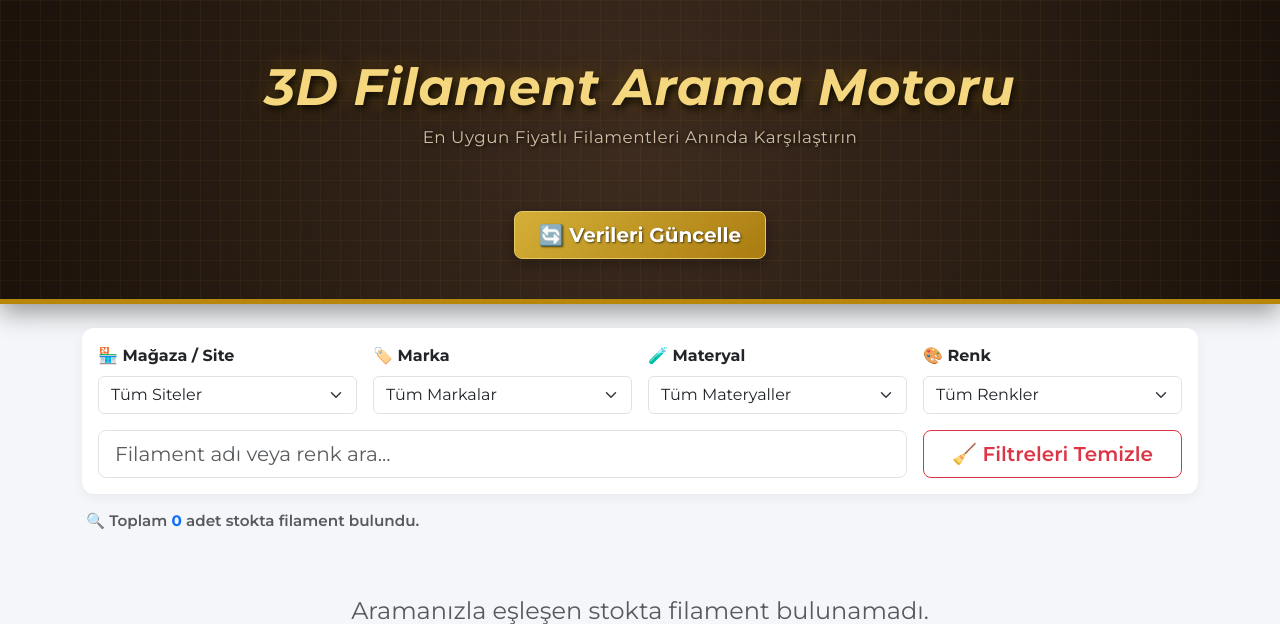
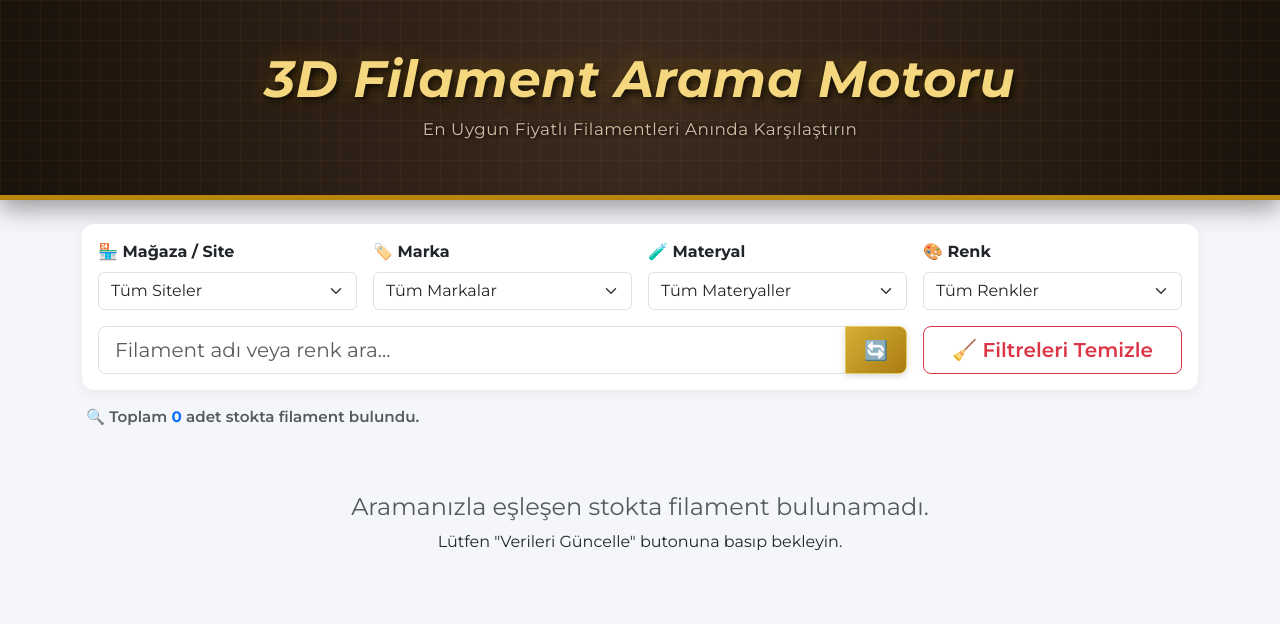
Before and after one commit to Cordamauro/filament-robotu, a Flask app: page / in a window 1280 px wide. Shown: the top 624 px of the page. Run offline with Flask 3, Linux system fonts and the light colour scheme; data that the repository does not hold is empty.

Commit message:
Update index.html

```diff
--- a/templates/index.html
+++ b/templates/index.html
@@ -18,7 +18,7 @@
             background: radial-gradient(circle at center, #3d2b1f 0%, #1a120b 100%);
             border-bottom: 5px solid #b8860b;
             box-shadow: 0 8px 24px rgba(0,0,0,0.4);
-            padding: 3.5rem 1rem 2rem 1rem;
+            padding: 3rem 1rem 1.8rem 1rem;
             position: relative;
             text-align: center;
         }
@@ -49,16 +49,14 @@
             font-weight: 500;
             letter-spacing: 0.5px;
             text-shadow: 1px 1px 4px #000;
-            margin-bottom: 1.8rem;
+            margin-bottom: 1.5rem;
         }
 
-        /* DİNAMİK RENK TOPLARI KAPSAYICISI */
         .spool-bar {
             display: flex;
             justify-content: center;
             align-items: center;
             gap: 12px;
-            margin-bottom: 2rem;
             flex-wrap: wrap;
             max-width: 900px;
             margin-left: auto;
@@ -73,7 +71,6 @@
             box-shadow: 0 4px 8px rgba(0,0,0,0.5), inset 0 0 6px rgba(0,0,0,0.4);
             transition: all 0.2s ease;
             cursor: pointer;
-            position: relative;
         }
 
         .spool-dot:hover {
@@ -87,19 +84,40 @@
             box-shadow: 0 0 15px rgba(245, 215, 127, 0.9);
         }
 
-        .btn-gold {
+        /* İÇE GÖMÜLÜ SADE VERİLERİ GÜNCELLE İKON BUTONU */
+        .btn-update-icon {
             background: linear-gradient(135deg, #d4af37 0%, #aa7c11 100%);
             color: #ffffff;
             border: 1px solid #e6ca65;
-            text-shadow: 1px 1px 2px rgba(0,0,0,0.6);
-            box-shadow: 0 4px 12px rgba(0,0,0,0.3);
-            transition: all 0.3s ease;
+            border-radius: 8px;
+            padding: 0 18px;
+            font-size: 1.2rem;
+            display: flex;
+            align-items: center;
+            justify-content: center;
+            transition: all 0.2s ease;
+            box-shadow: 0 2px 6px rgba(0,0,0,0.15);
         }
-        .btn-gold:hover {
+
+        .btn-update-icon:hover {
             background: linear-gradient(135deg, #e6ca65 0%, #c59b27 100%);
             color: #1a1003;
-            transform: translateY(-2px);
-            box-shadow: 0 6px 16px rgba(184, 134, 11, 0.5);
+            transform: scale(1.05);
+            box-shadow: 0 4px 12px rgba(184, 134, 11, 0.4);
+        }
+
+        .spin-icon {
+            display: inline-block;
+            transition: transform 0.5s ease;
+        }
+
+        .spinning {
+            animation: spin 1s infinite linear;
+        }
+
+        @keyframes spin {
+            0% { transform: rotate(0deg); }
+            100% { transform: rotate(360deg); }
         }
 
         .card { border: none; border-radius: 12px; box-shadow: 0 4px 12px rgba(0,0,0,0.05); transition: transform 0.2s, box-shadow 0.2s; overflow: hidden; }
@@ -119,11 +137,8 @@
         <h1 class="hero-title">3D Filament Arama Motoru</h1>
         <p class="hero-subtitle">En Uygun Fiyatlı Filamentleri Anında Karşılaştırın</p>
 
-        <!-- TIKLANABİLİR DİNAMİK RENK TOPLARI -->
+        <!-- DİNAMİK RENK TOPLARI -->
         <div id="spoolBar" class="spool-bar"></div>
-
-        <button id="btnUpdate" class="btn btn-gold btn-lg px-4 py-2 fw-bold" onclick="triggerUpdate()">🔄 Verileri Güncelle</button>
-        <div id="updateStatus" class="small mt-2 text-warning opacity-75"></div>
     </div>
 </div>
 
@@ -138,7 +153,7 @@
             </div>
 
             <div class="col-md-3">
-                <label class="form-label fw-bold">🏷️️ Marka</label>
+                <label class="form-label fw-bold">🏷️ Marka</label>
                 <select id="filterBrand" class="form-select" onchange="loadProducts()">
                     <option value="">Tüm Markalar</option>
                 </select>
@@ -158,8 +173,14 @@
                 </select>
             </div>
 
+            <!-- ARAMA KUTUSU VE SAĞINA EKLENEN İKON BUTON -->
             <div class="col-md-9 mt-3">
-                <input type="text" id="searchQuery" class="form-control form-control-lg" placeholder="Filament adı veya renk ara..." onkeyup="loadProducts()">
+                <div class="input-group">
+                    <input type="text" id="searchQuery" class="form-control form-control-lg" placeholder="Filament adı veya renk ara..." onkeyup="loadProducts()">
+                    <button id="btnUpdate" class="btn btn-update-icon" title="Verileri Güncelle" onclick="triggerUpdate()">
+                        <span id="updateIcon" class="spin-icon">🔄</span>
+                    </button>
+                </div>
             </div>
 
             <div class="col-md-3 mt-3 d-flex align-items-end">
@@ -230,7 +251,6 @@ async function loadFilters() {
     }
 }
 
-// HEADER RENK TOPLARINI OLUŞTURMA VE TIKLAMA BİLGİSİ
 function renderHeaderSpoolDots(colors) {
     const spoolBar = document.getElementById('spoolBar');
     if (!colors || colors.length === 0) return;
@@ -245,11 +265,9 @@ function renderHeaderSpoolDots(colors) {
     `).join('');
 }
 
-// TOPA TIKLANDIĞINDA ÇALIŞAN FONKSİYON
 function selectColorFromHeader(colorName) {
     const colorSelect = document.getElementById('filterColor');
 
-    // Eğer tıklanan renk zaten seçiliyse temizle
     if (colorSelect.value === colorName) {
         colorSelect.value = '';
     } else {
@@ -312,7 +330,6 @@ async function loadProducts() {
     list.innerHTML = products.map(p => {
         const fallbackImg = "https://via.placeholder.com/300x300?text=3D+Filament";
         const imgSrc = p.image && p.image.trim() !== "" ? p.image : fallbackImg;
-        const colorHex = getColorHex(p.color);
 
         return `
         <div class="col-sm-6 col-md-4 col-lg-3">
@@ -356,14 +373,16 @@ function clearAllFilters() {
 
 async function triggerUpdate() {
     const btn = document.getElementById('btnUpdate');
+    const icon = document.getElementById('updateIcon');
+
     btn.disabled = true;
-    btn.innerText = '⌛ Güncelleniyor...';
+    icon.classList.add('spinning');
 
     await fetch('/api/update', { method: 'POST' });
 
     setTimeout(() => {
         btn.disabled = false;
-        btn.innerText = '🔄 Verileri Güncelle';
+        icon.classList.remove('spinning');
         loadFilters();
         loadProducts();
     }, 10000);
```
